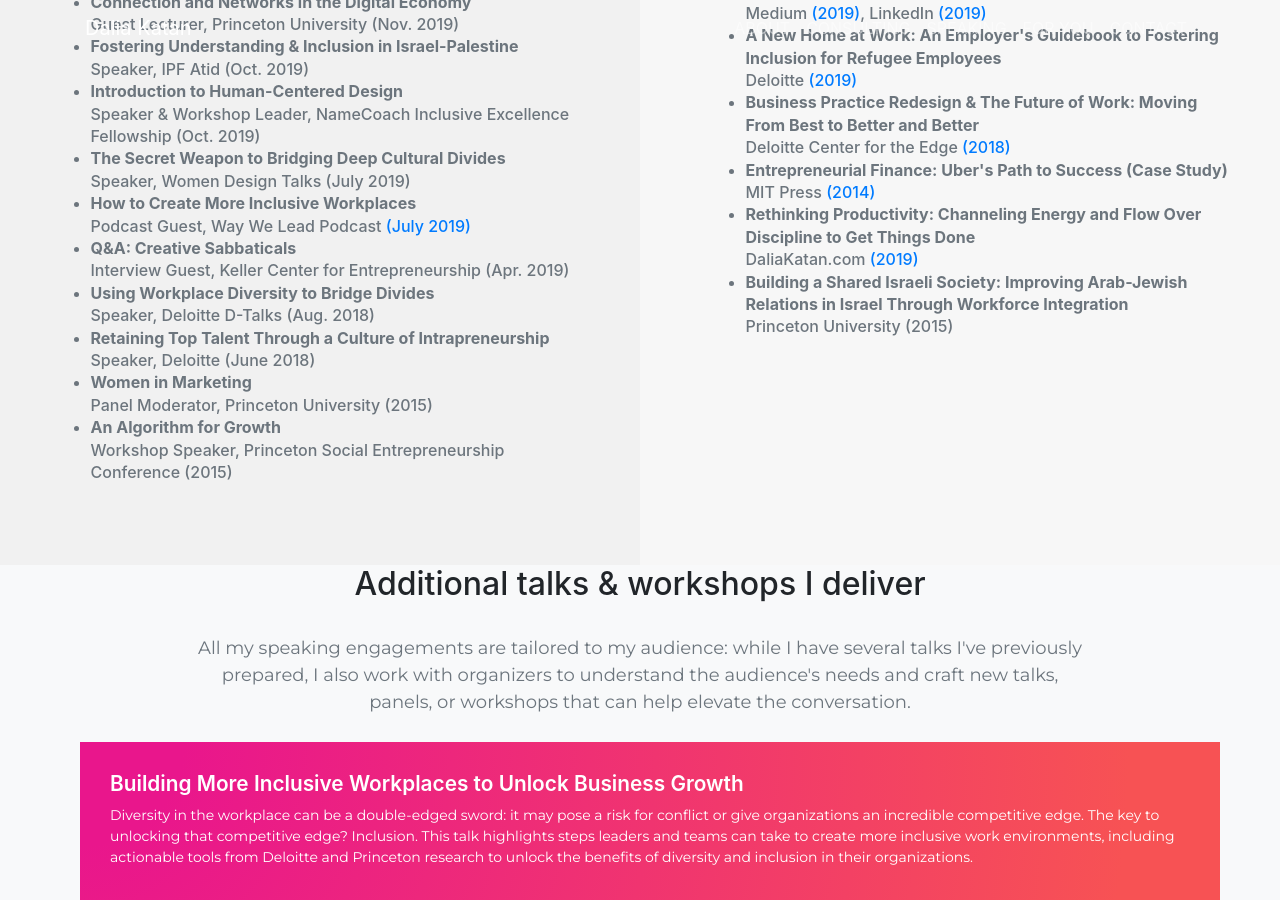
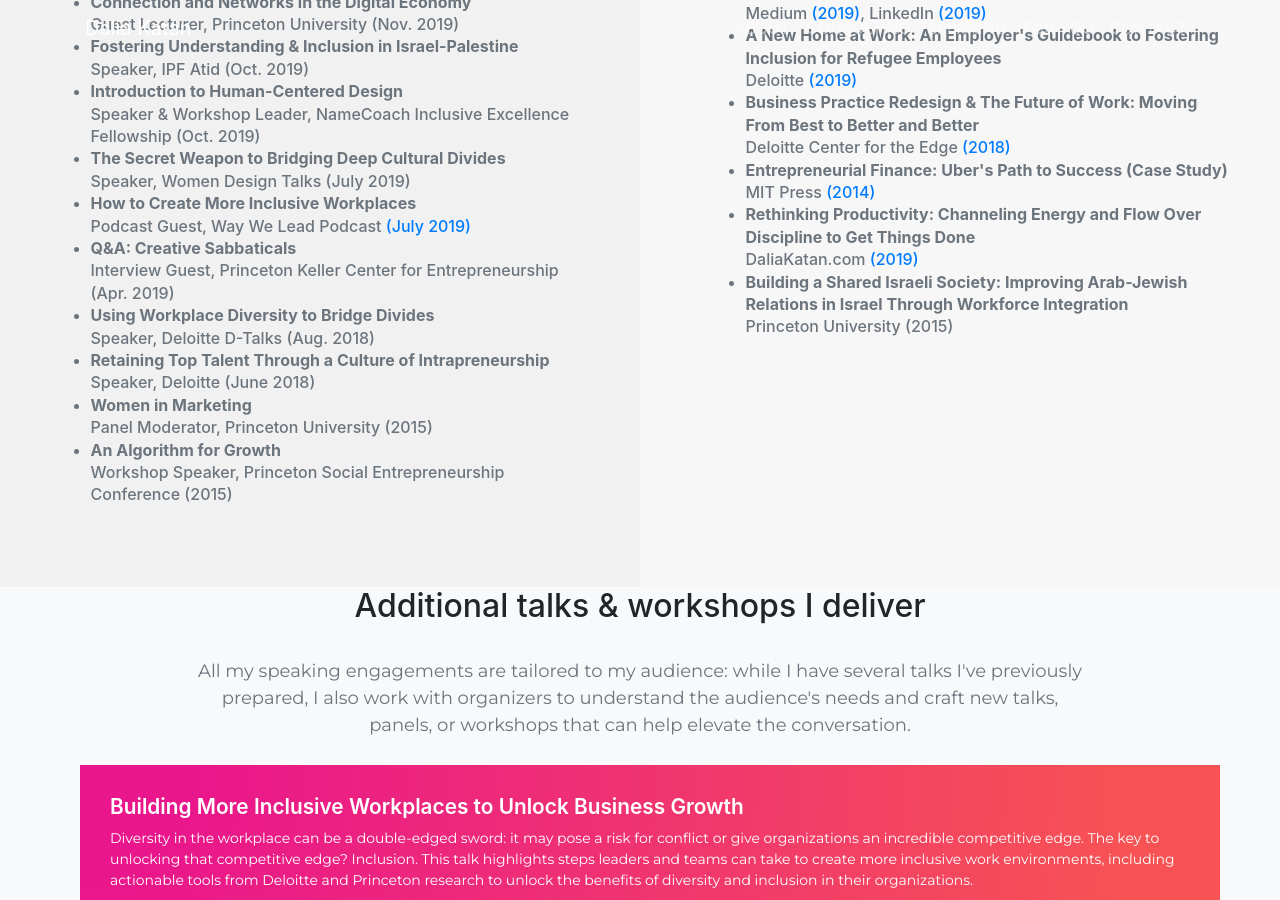
Before and after one commit to dalkat/dalkat.github.io, a Jekyll site: the page built from speaker.md, in a window 1280 px wide and 900 px high, scrolled down 1190 px. Built offline with Jekyll 4.4.1, drawn with Linux system fonts in a browser that asks for light colours; nearby versions of some CDN libraries; some web fonts are replaced; library files that are not in the unit come from our copies.

```diff
--- a/_layouts/speaker.html
+++ b/_layouts/speaker.html
@@ -91,7 +91,7 @@ layout: default-sub
           	<li><b>Introduction to Human-Centered Design</b><br>Speaker & Workshop Leader, NameCoach Inclusive Excellence Fellowship (Oct. 2019)</li>
             <li><b>The Secret Weapon to Bridging Deep Cultural Divides</b><br>Speaker, Women Design Talks (July 2019)</li>
             <li><b>How to Create More Inclusive Workplaces</b><br>Podcast Guest, Way We Lead Podcast <a href="https://www.thewaywelead.com/podcast/episode/49b56c90/s1e4-how-to-create-more-inclusive-workplaces-with-dalia-katan" target="_blank">(July 2019)</a></li>
-            <li><b>Q&A: Creative Sabbaticals</b><br>Interview Guest, Keller Center for Entrepreneurship (Apr. 2019)</li>
+            <li><b>Q&A: Creative Sabbaticals</b><br>Interview Guest, Princeton Keller Center for Entrepreneurship (Apr. 2019)</li>
             <li><b>Using Workplace Diversity to Bridge Divides</b><br>Speaker, Deloitte D-Talks (Aug. 2018)</li>
             <li><b>Retaining Top Talent Through a Culture of Intrapreneurship</b><br>Speaker, Deloitte (June 2018)</li>
             <li><b>Women in Marketing</b><br>Panel Moderator, Princeton University (2015)</li>
```
Also changed, not shown: _layouts/about.html (+7 -7 lines).
